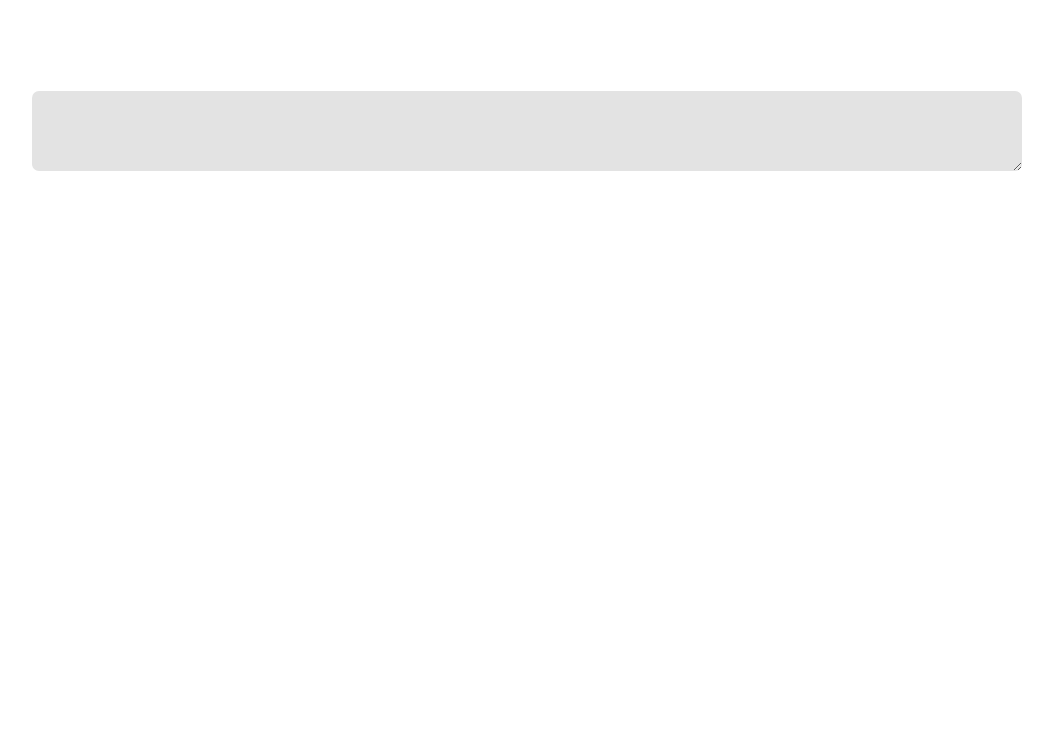
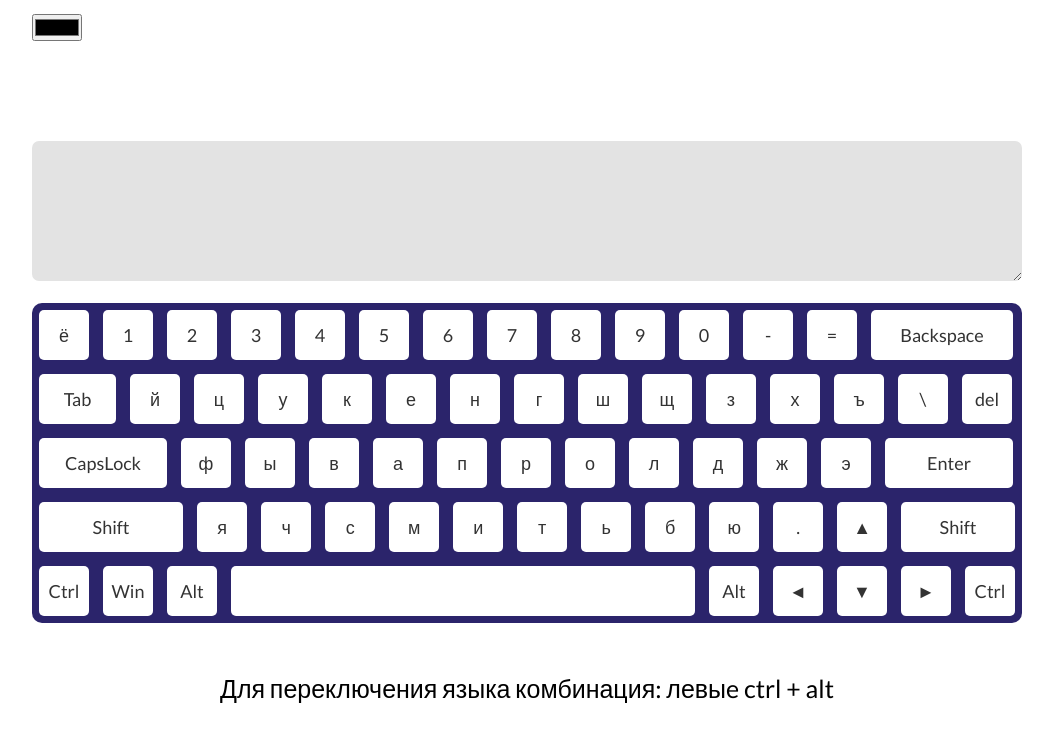
Before and after one commit to EduardSimonenko/Virtual-Keybord, a website built with webpack: page index.html in a window 1280 px wide. Shown: the part 88-842 px from the top of the page, without its empty margins (113-1166 px from the left). Before the commit the page ends 800 px from the top, so only its background shows below. Built offline with nearby package versions, Linux system fonts and the light colour scheme.

Commit message:
fix: try to fix problem with localstorage

```diff
--- a/src/index.js
+++ b/src/index.js
@@ -43,8 +43,12 @@ function createKeyboard(row) {
   }
 }
 
+console.log(localStorage.lang);
 for (let i = 0; i < KEYBOARD.length; i++) {
-  if (localStorage.lang.includes('eng')) {
+  if(!localStorage.lang){
+    createKeyboard(KEYBOARD[i]);
+    CONTAINER_KEYS.classList.remove('eng');
+  }else if (localStorage.lang.includes('eng')) {
     createKeyboard(ENG_KEYBOARD3[i]);
     CONTAINER_KEYS.classList.add('eng');
   }else{
```
Also changed, not shown: dist/index.html, 3 other files.
